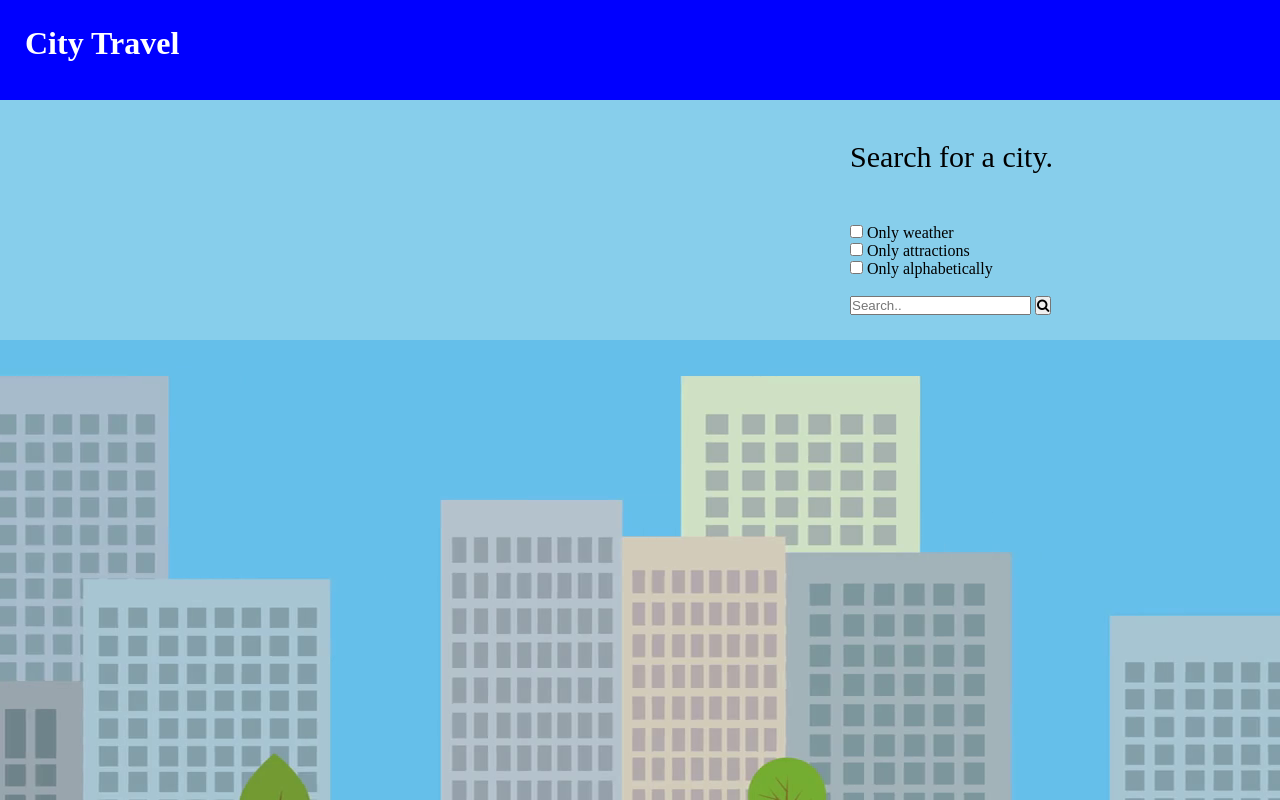
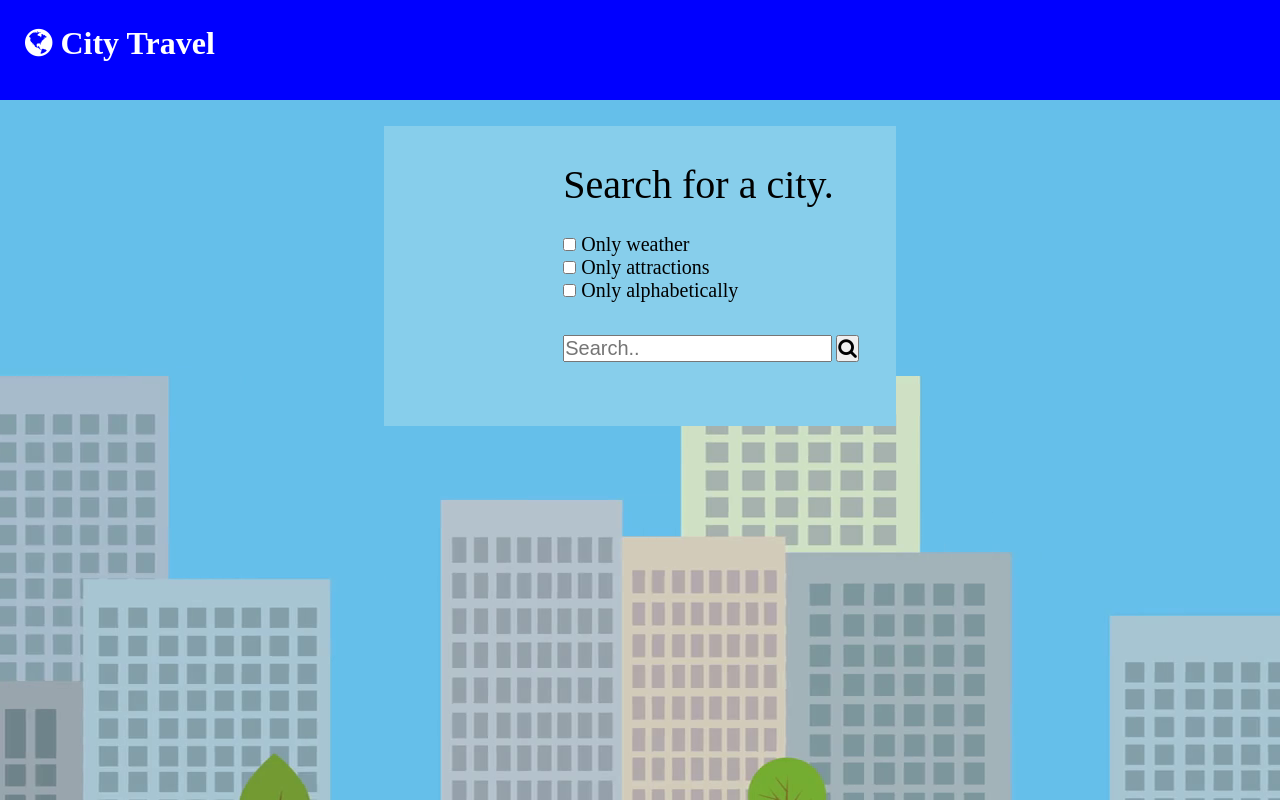
Before and after one commit to JonaJ23/Inlamningsuppgift-2-API, a plain HTML site: page index.html in a window 1280 px wide. Drawn offline with Linux system fonts and the light colour scheme.

Commit message:
Additonal small design on webpage.

```diff
--- a/index.css
+++ b/index.css
@@ -11,34 +11,41 @@ body {
 .header {
     background-color: blue;
     color: white;
-    border: 5px blue;
     height: 50px;
     margin: auto;
     padding: 25px;
 }
 
 
-
-
 /* Search options */
 
 .search-menu > p {
-    margin-left: 850px;
-    padding-top: 40px;
-    font-size: 30px;
+    margin-left: 35%;
+    font-size: 40px;
+    padding-top: 35px;
 }
 
 .search-menu {
     background-color: skyblue;
-    height: 240px;
+    height: 300px;
+    margin-left: 30%;
+    margin-right: 30%;
+    margin-top: 2%;
 }
 
 .searchBox .search-bar {
-    margin-left: 850px;
+    margin-left: 35%;
+    font-size: 20px;
 
 }
 
 .search-menu .checkboxes {
-    margin-left: 850px;
-    padding-top: 50px;
+    padding-bottom: 2%;
+    margin-left: 35%;
+    font-size: 20px;
+    margin-top: 5%;
 }
+
+.searchBox button {
+    font-size: 20px;
+}
--- a/index.html
+++ b/index.html
@@ -6,12 +6,13 @@
     <title>City Travel</title>
     <link rel="stylesheet" href="https://cdnjs.cloudflare.com/ajax/libs/font-awesome/4.7.0/css/font-awesome.min.css">
     <link rel="stylesheet" href="index.css">
+    <script src="main.js"></script>
 </head>
 
 <body>
 
         <div class="header">
-            <h1>City Travel</h1>
+            <h1><i class="fa fa-globe"></i> City Travel</h1>
         </div>
 
             <div class="search-menu">
@@ -35,6 +36,5 @@
                     </div>
                 </form>
             </div>
-
 </body>
 </html>
```
